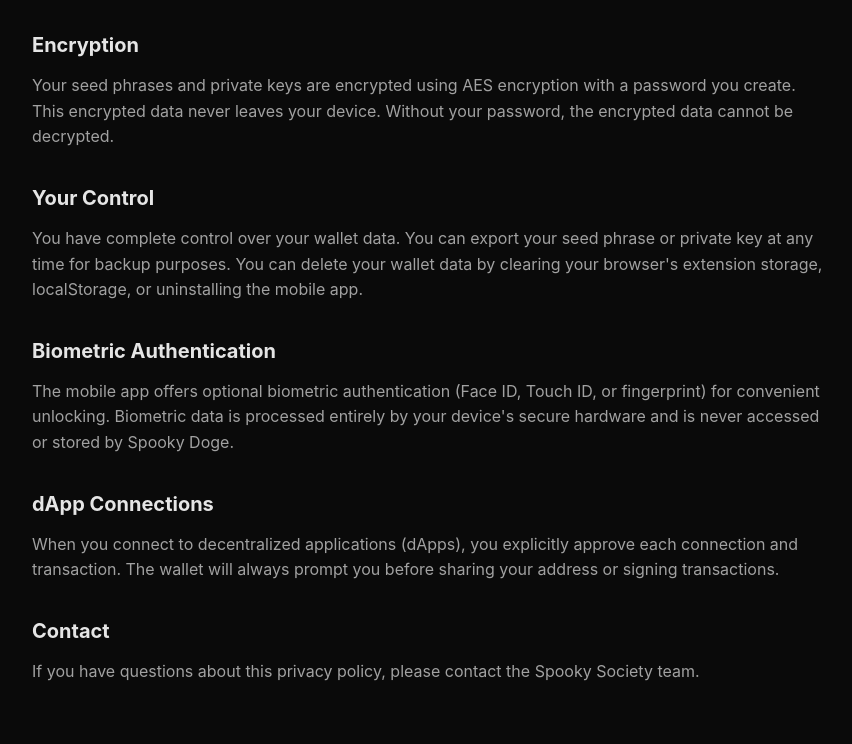
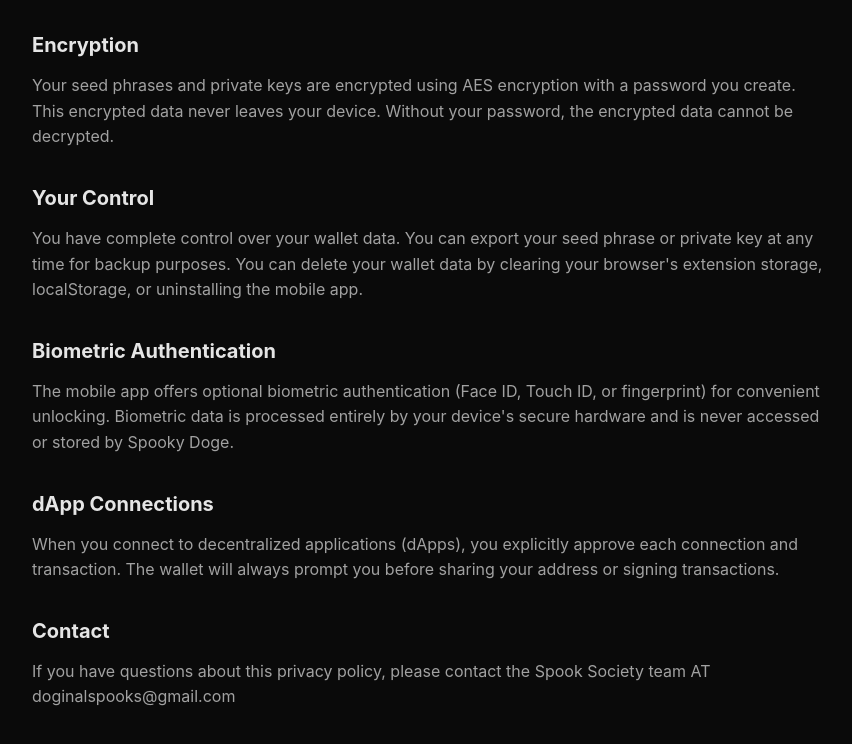
Before and after one commit to spooksociety/SpookyDoge, a plain HTML site: page docs/privacy.html in a window 1280 px wide. Shown: the part 1055-1799 px from the top of the page, without its empty margins (208-1060 px from the left). Drawn offline with Linux system fonts and the light colour scheme.

Commit message:
Update contact email in privacy policy

```diff
--- a/docs/privacy.html
+++ b/docs/privacy.html
@@ -104,7 +104,7 @@
 
     <section>
       <h2>Contact</h2>
-      <p>If you have questions about this privacy policy, please contact the Spooky Society team.</p>
+      <p>If you have questions about this privacy policy, please contact the Spook Society team AT doginalspooks@gmail.com</p>
     </section>
   </div>
 </body>
```
